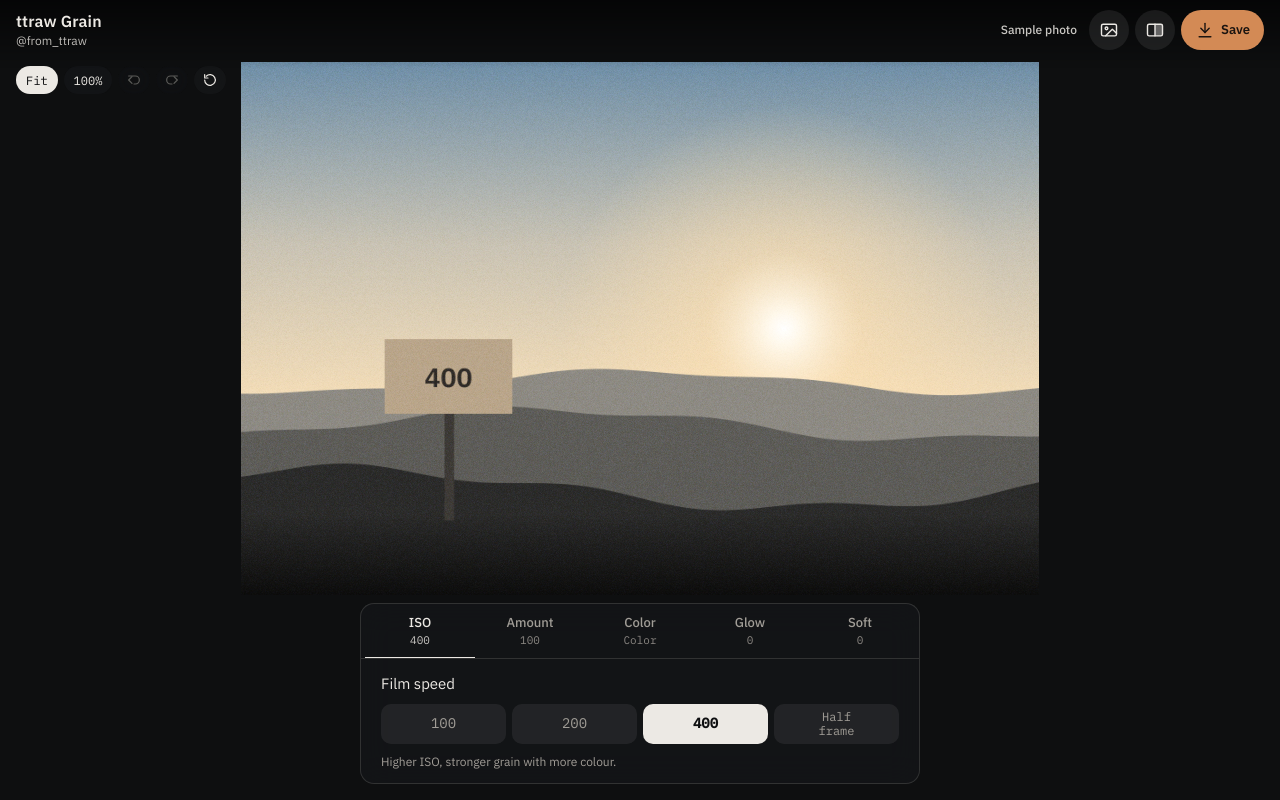
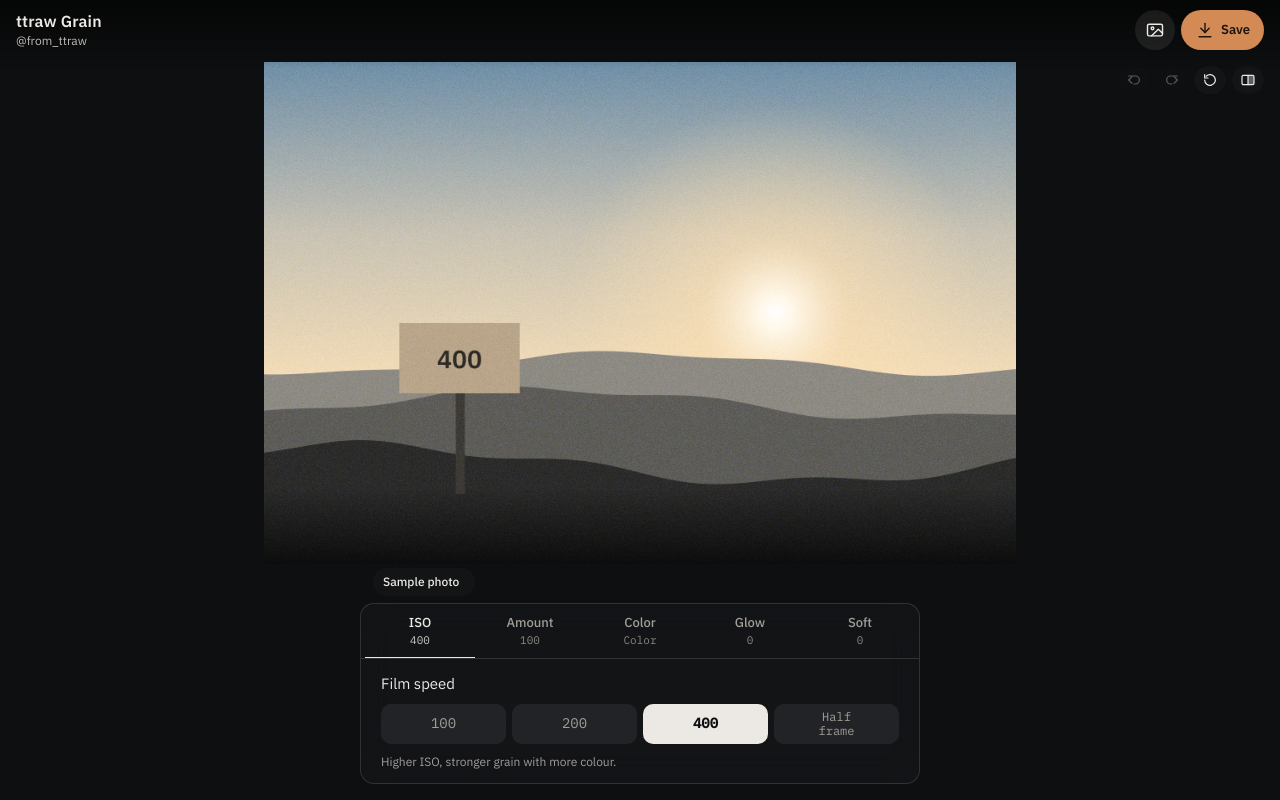
Before and after one commit to from-ttraw/ttraw-grain, a plain HTML site: page index.html in a window 1280 px wide. Drawn offline with Linux system fonts and the light colour scheme.

Commit message:
Web: tidier layout — top bar open/save only, edit tools in one row, photo name and batch controls above the sheet, zoom buttons replaced by a zoom badge on the mini map
Co-Authored-By: Claude Opus 5.5 <noreply@anthropic.com>
Claude-Session: https://claude.ai/code/session_01FiBict7W4d1GTS9FrLhNTv

```diff
--- a/index.html
+++ b/index.html
@@ -94,16 +94,22 @@
 
   /* chips under the bar */
   .chips {
-    position: absolute; z-index: 2; left: max(16px, env(safe-area-inset-left, 0px)); top: calc(env(safe-area-inset-top, 0px) + 66px);
-    display: flex; flex-wrap: wrap; gap: 6px; align-items: center; max-width: calc(100% - 32px);
+    position: absolute; z-index: 2; right: max(16px, env(safe-area-inset-right, 0px)); top: calc(env(safe-area-inset-top, 0px) + 66px);
+    display: flex; gap: 6px; align-items: center;
   }
   .chips > .chip:not(.label-chip) { flex: 0 0 auto; white-space: nowrap; }
-  body:has(#viewer.zoomed) .chips { max-width: calc(100% - 200px); } /* the mini map sits on the right while zoomed */
-  /* file name in the free space of the top bar, beside the open button */
-  .fileinfo { flex: 1 1 auto; min-width: 0; display: flex; flex-direction: column; align-items: flex-end; text-align: right;
-    font-size: 12px; line-height: 1.3; color: var(--fg); opacity: 0.85; text-shadow: 0 1px 2px rgba(0,0,0,0.55); pointer-events: none; }
-  .fileinfo b, .fileinfo small { max-width: 100%; white-space: nowrap; overflow: hidden; text-overflow: ellipsis; font-weight: 500; }
-  .fileinfo small { font-family: var(--font-mono); font-size: 11px; opacity: 0.8; }
+  /* row right above the sheet: which photo this is (and, with several, moving between them) */
+  .info { position: absolute; left: 0; right: 0; bottom: 100%; display: flex; align-items: center; gap: 4px;
+    padding: 0 max(12px, env(safe-area-inset-right, 0px)) 8px max(12px, env(safe-area-inset-left, 0px)); pointer-events: none; }
+  .info > * { pointer-events: auto; }
+  .info .name { display: inline-flex; align-items: baseline; gap: 6px; min-width: 0; height: 28px; line-height: 28px; padding: 0 10px; border-radius: 14px;
+    background: var(--glass); backdrop-filter: blur(10px); -webkit-backdrop-filter: blur(10px); font-size: 12px; white-space: nowrap; }
+  .info .name b { font-weight: 500; overflow: hidden; text-overflow: ellipsis; min-width: 0; }
+  .info .name small { font-family: var(--font-mono); font-size: 11px; color: var(--muted); flex: 0 0 auto; }
+  .info .grow { flex: 1 1 auto; }
+  .info .text-chip { font-family: var(--font-body); padding: 0 12px; flex: 0 0 auto; }
+  .zoomtag { position: absolute; z-index: 3; pointer-events: none; padding: 1px 6px; border-radius: 8px; background: rgba(0,0,0,0.6); color: var(--fg);
+    font-family: var(--font-mono); font-size: 11px; right: calc(max(16px, env(safe-area-inset-right, 0px)) + 4px); top: calc(env(safe-area-inset-top, 0px) + 108px); }
   .chip {
     height: 28px; padding: 0 10px; border-radius: 14px; border: 0; background: var(--glass); color: var(--fg);
     font-family: var(--font-mono); font-size: 12px; cursor: pointer; backdrop-filter: blur(10px); -webkit-backdrop-filter: blur(10px);
@@ -112,23 +118,19 @@
   .icon-chip { width: 32px; padding: 0; display: inline-flex; align-items: center; justify-content: center; flex: 0 0 auto; }
   .icon-chip svg { width: 16px; height: 16px; stroke: currentColor; fill: none; stroke-width: 1.8; stroke-linecap: round; stroke-linejoin: round; }
   .icon-chip:disabled { opacity: 0.35; cursor: default; }
-  .batchnav { display: flex; gap: 4px; flex: 0 0 100%; align-items: center; } /* its own row under the chips */
-  .batchnav .text-chip { font-family: var(--font-body); padding: 0 12px; }
   .savemenu { position: absolute; z-index: 5; right: max(16px, env(safe-area-inset-right, 0px)); top: calc(env(safe-area-inset-top, 0px) + 58px);
     display: flex; flex-direction: column; min-width: 180px; padding: 6px; border-radius: 12px; background: var(--glass-strong);
     backdrop-filter: blur(14px); -webkit-backdrop-filter: blur(14px); border: 1px solid var(--line); }
   .savemenu button { text-align: left; padding: 11px 12px; border: 0; border-radius: 8px; background: none; color: var(--fg); font: inherit; font-size: 14px; cursor: pointer; }
   .savemenu button:hover, .savemenu button:focus-visible { background: rgba(255,255,255,0.08); }
   .savemenu button.primary { color: var(--accent); font-weight: 600; }
-  body:has(#viewer.zoomed) .batchnav { display: none; } /* zoomed: room for the mini map; switching photos returns to Fit anyway */
-  .bcount { cursor: default; line-height: 28px; padding: 0 8px; font-variant-numeric: tabular-nums; }
   .label-chip { cursor: default; font-family: var(--font-body); white-space: nowrap; overflow: hidden; text-overflow: ellipsis; min-width: 0; line-height: 28px; }
   #mini {
-    position: absolute; z-index: 2; right: max(16px, env(safe-area-inset-right, 0px)); top: calc(env(safe-area-inset-top, 0px) + 66px);
+    position: absolute; z-index: 2; right: max(16px, env(safe-area-inset-right, 0px)); top: calc(env(safe-area-inset-top, 0px) + 104px);
     border: 1px solid rgba(233,230,225,0.4); border-radius: 3px; cursor: crosshair; touch-action: none;
   }
   .before-tag {
-    position: absolute; z-index: 2; left: 50%; transform: translateX(-50%); top: calc(env(safe-area-inset-top, 0px) + 66px);
+    position: absolute; z-index: 2; left: 50%; transform: translateX(-50%); top: calc(env(safe-area-inset-top, 0px) + 104px);
     padding: 4px 10px; border-radius: 14px; background: var(--accent); color: var(--accent-ink); font-size: 12px; font-weight: 600; pointer-events: none;
   }
   .toast {
@@ -208,15 +210,11 @@
       <b>ttraw Grain</b>
       <a href="https://www.instagram.com/from_ttraw/" target="_blank" rel="noopener">@from_ttraw</a>
     </div>
-    <div class="fileinfo"><b id="fname" data-i18n="sample">Sample photo</b><small id="fsize"></small></div>
     <div class="actions">
       <label class="icon" data-i18n-title="open" data-i18n-aria="open" title="Open photo" aria-label="Open photo">
         <svg viewBox="0 0 24 24"><rect x="3" y="5" width="18" height="14" rx="2"/><circle cx="9" cy="10" r="1.6"/><path d="M21 16l-5-5-8 8"/></svg>
         <input type="file" id="file" accept="image/*" multiple>
       </label>
-      <button class="icon" id="compare" type="button" data-i18n-title="compare" data-i18n-aria="compare" title="Hold to see original" aria-label="Hold to see original">
-        <svg viewBox="0 0 24 24"><rect x="3" y="5" width="18" height="14" rx="2"/><path d="M12 5v14"/><path d="M12 5h7a2 2 0 0 1 2 2v10a2 2 0 0 1-2 2h-7z" fill="currentColor" stroke="none" opacity="0.35"/></svg>
-      </button>
       <button class="icon save" id="save" type="button" data-i18n-title="save.tip" title="Save full-size JPEG">
         <svg viewBox="0 0 24 24"><path d="M12 4v11"/><path d="M7 10l5 5 5-5"/><path d="M5 20h14"/></svg><span id="saveLabel" data-i18n="save">Save</span>
       </button>
@@ -224,28 +222,29 @@
   </header>
 
   <div class="chips">
-    <button class="chip on" id="zFit" type="button" data-i18n="fit">Fit</button>
-    <button class="chip" id="z100" type="button">100%</button>
     <button class="chip icon-chip" id="undo" type="button" disabled data-i18n-title="undo" data-i18n-aria="undo" title="Undo" aria-label="Undo"><svg viewBox="0 0 24 24"><path d="M9 7L4 12l5 5"/><path d="M4 12h10a6 6 0 0 1 0 12h-2" transform="translate(0 -6)"/></svg></button>
     <button class="chip icon-chip" id="redo" type="button" disabled data-i18n-title="redo" data-i18n-aria="redo" title="Redo" aria-label="Redo"><svg viewBox="0 0 24 24"><path d="M15 7l5 5-5 5"/><path d="M20 12H10a6 6 0 0 0 0 12h2" transform="translate(0 -6)"/></svg></button>
     <button class="chip icon-chip" id="reload" type="button" data-i18n-title="reload" data-i18n-aria="reload" title="Reset settings" aria-label="Reset settings"><svg viewBox="0 0 24 24"><path d="M4 12a8 8 0 1 0 2.34-5.66"/><path d="M4 4v5h5"/></svg></button>
-    <span class="batchnav" id="batchNav" hidden>
-      <button class="chip icon-chip" id="bPrev" type="button" data-i18n-aria="prev" aria-label="Previous photo"><svg viewBox="0 0 24 24"><path d="M15 6l-6 6 6 6"/></svg></button>
-      <span class="chip bcount" id="bCount">1/1</span>
-      <button class="chip icon-chip" id="bNext" type="button" data-i18n-aria="next" aria-label="Next photo"><svg viewBox="0 0 24 24"><path d="M9 6l6 6-6 6"/></svg></button>
-      <button class="chip text-chip" id="bApply" type="button" data-i18n="apply.all" data-i18n-title="apply.all.tip">Apply to all</button>
-    </span>
+    <button class="chip icon-chip" id="compare" type="button" data-i18n-title="compare" data-i18n-aria="compare" title="Hold to see original" aria-label="Hold to see original"><svg viewBox="0 0 24 24"><rect x="3" y="5" width="18" height="14" rx="2"/><path d="M12 5v14"/><path d="M12 5h7a2 2 0 0 1 2 2v10a2 2 0 0 1-2 2h-7z" fill="currentColor" stroke="none" opacity="0.35"/></svg></button>
   </div>
   <div class="savemenu" id="saveMenu" hidden role="menu">
     <button type="button" id="saveThis" role="menuitem" data-i18n="save.this">Save this photo</button>
     <button type="button" id="saveAll" class="primary" role="menuitem">Save all</button>
   </div>
+  <span class="zoomtag" id="zoomTag" hidden>100%</span>
   <canvas id="mini" hidden data-i18n-aria="a.mini" aria-label="Whole photo. Tap to move around."></canvas>
   <div class="before-tag" id="beforeTag" hidden data-i18n="original">Original</div>
   <div class="progress" id="bar" hidden><i id="barFill"></i></div>
   <div class="toast" id="status" role="status" hidden></div>
 
   <section class="sheet" id="sheet" data-i18n-aria="a.sheet" aria-label="Grain settings">
+    <div class="info" id="info">
+      <button class="chip icon-chip" id="bPrev" type="button" hidden data-i18n-aria="prev" aria-label="Previous photo"><svg viewBox="0 0 24 24"><path d="M15 6l-6 6 6 6"/></svg></button>
+      <span class="name"><b id="fname" data-i18n="sample">Sample photo</b><small id="fsize"></small></span>
+      <button class="chip icon-chip" id="bNext" type="button" hidden data-i18n-aria="next" aria-label="Next photo"><svg viewBox="0 0 24 24"><path d="M9 6l6 6-6 6"/></svg></button>
+      <span class="grow"></span>
+      <button class="chip text-chip" id="bApply" type="button" hidden data-i18n="apply.all" data-i18n-title="apply.all.tip">Apply to all</button>
+    </div>
     <nav class="tabs" role="tablist">
       <button class="tab" role="tab" type="button" data-tab="iso" aria-selected="true"><b data-i18n="iso">ISO</b><small id="tIso">400</small></button>
       <button class="tab" role="tab" type="button" data-tab="amount" aria-selected="false"><b data-i18n="amount">Amount</b><small id="tAmount">100</small></button>
@@ -1154,7 +1153,7 @@ self.onmessage = (e) => {
       "glow.hint": "Highlights bloom outward with a faint warm halo. Double-tap to reset.",
       "soft.hint": "Takes the edge off digital crispness. Double-tap to reset.",
       "result.hint": "Long-press the image (phone) or right-click it (computer) to save it.", close: "Close",
-      "save.photos": "Save to Photos", download: "Download", "save.all": "Save all {n}", "save.this": "Save this photo only", "apply.all": "Apply to all", "apply.all.tip": "Give every photo the settings shown now", "st.applied": "All {n} photos now use these settings.", "batch.tag": "{n} photos, same settings", prev: "Previous photo", next: "Next photo", "st.batch": "Photo {i} of {n}…", "st.batchdone": "Saved {n} photos ({s} s).", "st.batchfail": " {m} couldn't be processed.", "batch.hint": "{n} photos are ready. Tap Save to Photos.",
+      "save.photos": "Save to Photos", download: "Download", "save.all": "Save all {n}", "save.this": "Save this photo only", "apply.all": "Apply to all", "hint.zoom": "Double-tap the photo to see it at 100%. Pinch to zoom.", "hint.zoom.mouse": "Double-click the photo to see it at 100%. Scroll to zoom.", "apply.all.tip": "Give every photo the settings shown now", "st.applied": "All {n} photos now use these settings.", "batch.tag": "{n} photos, same settings", prev: "Previous photo", next: "Next photo", "st.batch": "Photo {i} of {n}…", "st.batchdone": "Saved {n} photos ({s} s).", "st.batchfail": " {m} couldn't be processed.", "batch.hint": "{n} photos are ready. Tap Save to Photos.",
       "a.view": "Photo with grain", "a.mini": "Whole photo. Tap to move around.", "a.sheet": "Grain settings",
       "st.notimage": "That file isn't an image. Open a JPEG, PNG or HEIC photo.", "st.opening": "Opening…",
       "st.cantopen": "This browser couldn't open that photo. Try a JPEG or PNG.",
@@ -1171,7 +1170,7 @@ self.onmessage = (e) => {
       "glow.hint": "밝은 부분이 따뜻한 빛으로 은은하게 번져요. 두 번 누르면 0으로 돌아가요.",
       "soft.hint": "디지털 특유의 날카로움을 덜어줘요. 두 번 누르면 0으로 돌아가요.",
       "result.hint": "사진을 길게 누르거나(휴대폰) 우클릭해서(컴퓨터) 저장하세요.", close: "닫기",
-      "save.photos": "사진에 저장", download: "다운로드", "save.all": "{n}장 모두 저장", "save.this": "이 사진만 저장", "apply.all": "전체 적용", "apply.all.tip": "지금 설정을 모든 사진에 똑같이 적용해요", "st.applied": "{n}장 모두 지금 설정으로 맞췄어요.", "batch.tag": "{n}장 · 같은 설정으로 저장", prev: "이전 사진", next: "다음 사진", "st.batch": "{i}/{n}장 처리 중…", "st.batchdone": "{n}장 저장했어요 ({s}초).", "st.batchfail": " {m}장은 처리하지 못했어요.", "batch.hint": "{n}장 준비됐어요. 사진에 저장을 눌러주세요.",
+      "save.photos": "사진에 저장", download: "다운로드", "save.all": "{n}장 모두 저장", "save.this": "이 사진만 저장", "apply.all": "전체 적용", "hint.zoom": "사진을 두 번 누르면 100%로 확대돼요. 두 손가락으로 벌려도 돼요.", "hint.zoom.mouse": "사진을 더블클릭하면 100%로 확대돼요. 스크롤로도 확대할 수 있어요.", "apply.all.tip": "지금 설정을 모든 사진에 똑같이 적용해요", "st.applied": "{n}장 모두 지금 설정으로 맞췄어요.", "batch.tag": "{n}장 · 같은 설정으로 저장", prev: "이전 사진", next: "다음 사진", "st.batch": "{i}/{n}장 처리 중…", "st.batchdone": "{n}장 저장했어요 ({s}초).", "st.batchfail": " {m}장은 처리하지 못했어요.", "batch.hint": "{n}장 준비됐어요. 사진에 저장을 눌러주세요.",
       "a.view": "그레인이 적용된 사진", "a.mini": "전체 사진. 눌러서 이동해요.", "a.sheet": "그레인 설정",
       "st.notimage": "이미지 파일이 아니에요. JPEG, PNG, HEIC 사진을 열어주세요.", "st.opening": "여는 중…",
       "st.cantopen": "이 브라우저에서 사진을 열 수 없어요. JPEG나 PNG로 시도해보세요.",
@@ -1188,7 +1187,7 @@ self.onmessage = (e) => {
       "glow.hint": "明るい部分が暖かい光でふんわりにじみます。ダブルタップで0に戻ります。",
       "soft.hint": "デジタル特有のシャープさを抑えます。ダブルタップで0に戻ります。",
       "result.hint": "画像を長押し（スマホ）または右クリック（パソコン）で保存してください。", close: "閉じる",
-      "save.photos": "写真に保存", download: "ダウンロード", "save.all": "{n}枚すべて保存", "save.this": "この写真だけ保存", "apply.all": "すべてに適用", "apply.all.tip": "今の設定をすべての写真に適用します", "st.applied": "{n}枚すべてをこの設定にしました。", "batch.tag": "{n}枚・同じ設定で保存", prev: "前の写真", next: "次の写真", "st.batch": "{i}/{n}枚目を処理中…", "st.batchdone": "{n}枚保存しました（{s}秒）。", "st.batchfail": " {m}枚は処理できませんでした。", "batch.hint": "{n}枚の準備ができました。「写真に保存」を押してください。",
+      "save.photos": "写真に保存", download: "ダウンロード", "save.all": "{n}枚すべて保存", "save.this": "この写真だけ保存", "apply.all": "すべてに適用", "hint.zoom": "写真をダブルタップすると100%で表示します。ピンチでも拡大できます。", "hint.zoom.mouse": "写真をダブルクリックすると100%で表示します。スクロールでも拡大できます。", "apply.all.tip": "今の設定をすべての写真に適用します", "st.applied": "{n}枚すべてをこの設定にしました。", "batch.tag": "{n}枚・同じ設定で保存", prev: "前の写真", next: "次の写真", "st.batch": "{i}/{n}枚目を処理中…", "st.batchdone": "{n}枚保存しました（{s}秒）。", "st.batchfail": " {m}枚は処理できませんでした。", "batch.hint": "{n}枚の準備ができました。「写真に保存」を押してください。",
       "a.view": "グレインを加えた写真", "a.mini": "写真全体。タップで移動します。", "a.sheet": "グレイン設定",
       "st.notimage": "画像ファイルではありません。JPEG・PNG・HEICの写真を開いてください。", "st.opening": "開いています…",
       "st.cantopen": "このブラウザでは写真を開けませんでした。JPEGかPNGでお試しください。",
@@ -1279,9 +1278,8 @@ self.onmessage = (e) => {
     st.seed = photoSeed(name, full ? full.W : st.W, full ? full.H : st.H); // one grain pattern per photo (from its original size)
     st.base = null; st.glow = null; buildMips(); setFit();
     $("fname").textContent = sample ? t("sample") : name;
-    $("fsize").textContent = sample ? "" : `${st.full ? st.full.W : st.W}×${st.full ? st.full.H : st.H}`;
-    $("batchNav").hidden = !st.batch;
-    if (st.batch) $("bCount").textContent = `${st.bi + 1}/${st.batch.length}`;
+    $("fsize").textContent = sample ? "" : st.batch ? `${st.bi + 1}/${st.batch.length}` : `${st.full ? st.full.W : st.W}×${st.full ? st.full.H : st.H}`;
+    for (const id of ["bPrev", "bNext", "bApply"]) $(id).hidden = !st.batch;
     setStatus(scaledFrom ? t("st.resized", { w: st.W, h: st.H, o: scaledFrom }) : "");
     schedule(true);
   }
@@ -1330,7 +1328,7 @@ self.onmessage = (e) => {
     st.bset[st.bi] = snap(); st.bhist[st.bi] = { hist, hpos };       // keep this photo's settings
     st.bi = i; ({ hist, hpos } = st.bhist[i]);                        // and bring back the next one's
     restore(st.bset[i]); updUndo();
-    $("bCount").textContent = `${i + 1}/${n}`;
+    $("fsize").textContent = `${i + 1}/${n}`;
     try { await openFile(st.batch[i]); } finally { st.switching = false; }
   }
   $("bPrev").addEventListener("click", () => showBatch(-1));
@@ -1360,7 +1358,7 @@ self.onmessage = (e) => {
   function area() {
     const vh = viewer.clientHeight, vw = viewer.clientWidth;
     const top = Math.min(vh * 0.4, $("viewer").getBoundingClientRect().top + document.querySelector(".top").offsetHeight - 6);
-    const sheetTop = $("sheet").getBoundingClientRect().top - viewer.getBoundingClientRect().top;
+    const sheetTop = $("info").getBoundingClientRect().top - viewer.getBoundingClientRect().top + 4; // the photo row sits on the sheet
     const bottom = Math.max(top + 120, Math.min(vh, sheetTop - 8));
     return { vw, vh, top, bottom };
   }
@@ -1583,9 +1581,8 @@ self.onmessage = (e) => {
     $("tColor").textContent = o.bw ? t("color.bw") : t("color.color");
     $("tGlow").textContent = String(o.glow);
     $("tSoft").textContent = String(o.soft);
-    $("zFit").classList.toggle("on", !!V.fit);
-    $("z100").textContent = V.fit || Math.abs(pct - 100) < 1 ? "100%" : pct + "%";
-    $("z100").classList.toggle("on", !V.fit);
+    $("zoomTag").hidden = !!V.fit;                       // zoom level only while zoomed, on the mini map
+    if (!V.fit) $("zoomTag").textContent = pct + "%";
     viewer.classList.toggle("zoomed", !V.fit);
     mini.hidden = !!V.fit;
     if (!V.fit) drawMini();
@@ -1683,8 +1680,6 @@ self.onmessage = (e) => {
     const [x, y] = local(e);
     zoomAt(V.s * Math.exp(-e.deltaY * (e.ctrlKey ? 0.01 : 0.0015)), x, y); interim();
   }, { passive: false });
-  $("zFit").addEventListener("click", () => { setFit(); schedule(true); });
-  $("z100").addEventListener("click", () => { const [x, y] = center(); zoomAt(1 / DPR(), x, y); schedule(true); });
   const miniJump = (e) => {
     const r = mini.getBoundingClientRect(), s = mini._scale || 1, k = mini.width / r.width;
     const ix = ((e.clientX - r.left) * k) / s, iy = ((e.clientY - r.top) * k) / s;
@@ -2006,6 +2001,12 @@ self.onmessage = (e) => {
   }
 
   setSource(drawSample(), "ttraw_sample", true);
+  try {                                                   // the zoom buttons are gone: say once how to zoom
+    if (!localStorage.getItem("ttraw.hintZoom")) {
+      localStorage.setItem("ttraw.hintZoom", "1");
+      setTimeout(() => setStatus(t(navigator.maxTouchPoints > 0 ? "hint.zoom" : "hint.zoom.mouse")), 1500);
+    }
+  } catch (e) { /* storage unavailable */ }
   if (document.fonts && document.fonts.ready) document.fonts.ready.then(() => { if (st.sample) setSource(drawSample(), "ttraw_sample", true); });
 })();
 </script>
```
